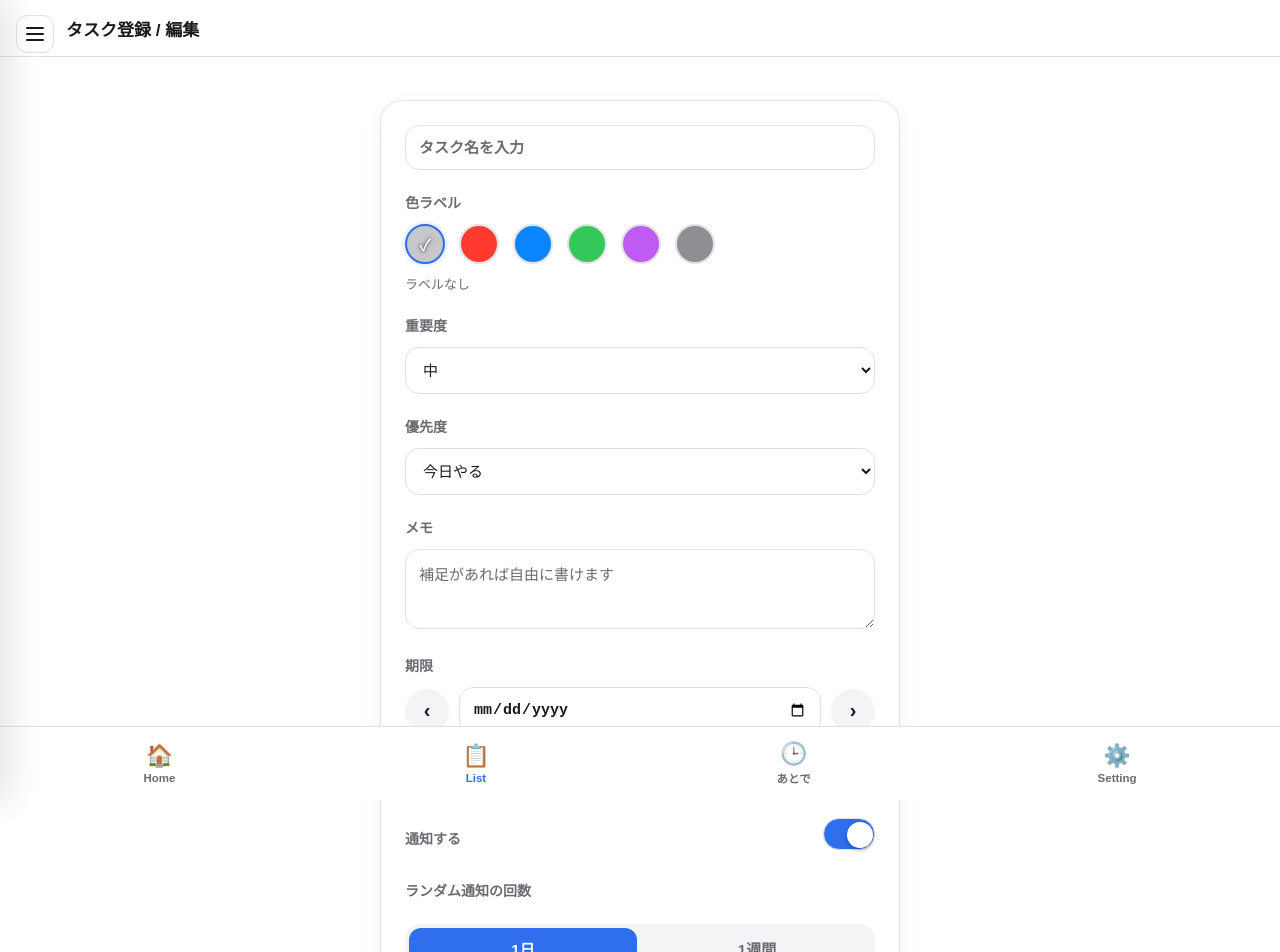
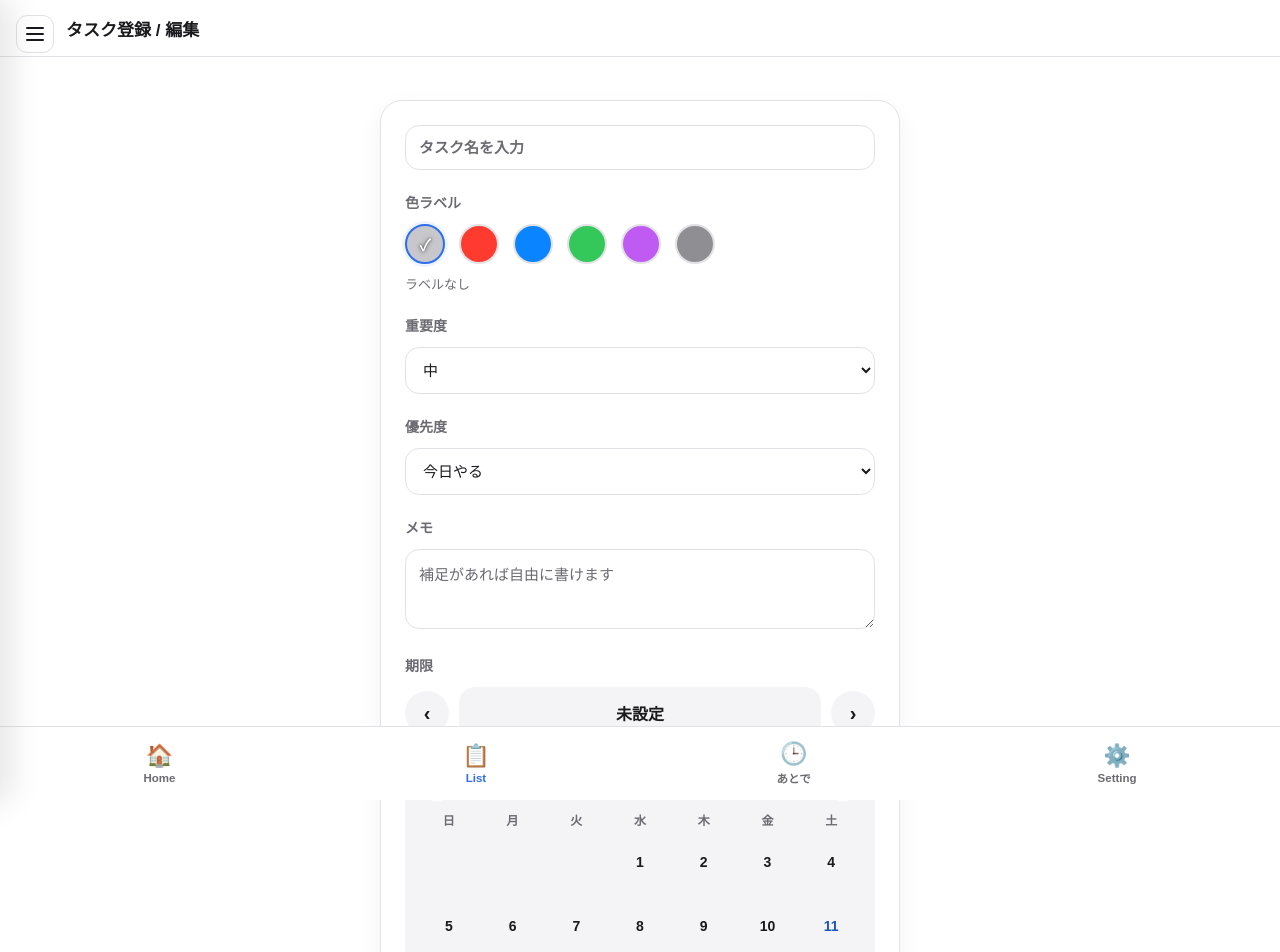
Before and after one commit to cocoa724617-lab/reminder-project-special, a React (Vite) app in the folder react-app/: page /tasks/new in a window 1280 px wide. Shown: the top 952 px of the page. Built offline with nearby package versions, Linux system fonts and the light colour scheme; no server answers; the database is empty; sample sign-in values are in the browser's storage.

Commit message:
期限の通知時刻設定、ステータス通常運転中の画像を追加

```diff
--- /dev/null
+++ b/react-app/src/components/CalendarDatePicker.jsx
@@ -0,0 +1,95 @@
+import { useState } from "react";
+
+const WEEKDAY_LABELS = ["日", "月", "火", "水", "木", "金", "土"];
+
+function toDateStr(y, m, d) {
+  return `${y}-${String(m).padStart(2, "0")}-${String(d).padStart(2, "0")}`;
+}
+
+function parseDateStr(value) {
+  const match = String(value || "").match(/^(\d{4})-(\d{2})-(\d{2})$/);
+  if (!match) return null;
+  return { y: Number(match[1]), m: Number(match[2]), d: Number(match[3]) };
+}
+
+// 常時表示のカレンダーグリッドから日付を選ぶ。valueは"YYYY-MM-DD"、onChangeにも同形式で返す。
+function CalendarDatePicker({ value, onChange }) {
+  const today = new Date();
+  const parsedValue = parseDateStr(value);
+  const initial = parsedValue || { y: today.getFullYear(), m: today.getMonth() + 1 };
+  const [viewYear, setViewYear] = useState(initial.y);
+  const [viewMonth, setViewMonth] = useState(initial.m);
+  const [syncedValue, setSyncedValue] = useState(value);
+
+  // 外部操作(前日/翌日ボタンなど)でvalueが変わった時だけ表示月を選択日に合わせる
+  if (value !== syncedValue) {
+    setSyncedValue(value);
+    if (parsedValue) {
+      setViewYear(parsedValue.y);
+      setViewMonth(parsedValue.m);
+    }
+  }
+
+  function shiftMonth(delta) {
+    let m = viewMonth + delta;
+    let y = viewYear;
+    if (m < 1) {
+      m = 12;
+      y -= 1;
+    } else if (m > 12) {
+      m = 1;
+      y += 1;
+    }
+    setViewYear(y);
+    setViewMonth(m);
+  }
+
+  const firstWeekday = new Date(viewYear, viewMonth - 1, 1).getDay();
+  const daysInMonth = new Date(viewYear, viewMonth, 0).getDate();
+  const todayStr = toDateStr(today.getFullYear(), today.getMonth() + 1, today.getDate());
+
+  const cells = [];
+  for (let i = 0; i < firstWeekday; i++) cells.push(null);
+  for (let day = 1; day <= daysInMonth; day++) cells.push(day);
+
+  return (
+    <div className="calendar-picker">
+      <div className="calendar-picker-header">
+        <button type="button" className="calendar-nav-button" aria-label="前の月" onClick={() => shiftMonth(-1)}>
+          ‹
+        </button>
+        <span className="calendar-picker-title">
+          {viewYear}年{viewMonth}月
+        </span>
+        <button type="button" className="calendar-nav-button" aria-label="次の月" onClick={() => shiftMonth(1)}>
+          ›
+        </button>
+      </div>
+      <div className="calendar-picker-weekdays">
+        {WEEKDAY_LABELS.map((label) => (
+          <span key={label}>{label}</span>
+        ))}
+      </div>
+      <div className="calendar-picker-grid">
+        {cells.map((day, index) => {
+          if (day === null) return <span key={`blank-${index}`} className="calendar-day is-empty" />;
+          const dateStr = toDateStr(viewYear, viewMonth, day);
+          const isSelected = dateStr === value;
+          const isToday = dateStr === todayStr;
+          return (
+            <button
+              key={dateStr}
+              type="button"
+              className={`calendar-day${isSelected ? " is-selected" : ""}${isToday ? " is-today" : ""}`}
+              onClick={() => onChange(dateStr)}
+            >
+              {day}
+            </button>
+          );
+        })}
+      </div>
+    </div>
+  );
+}
+
+export default CalendarDatePicker;
--- /dev/null
+++ b/react-app/src/components/TimeSelect.jsx
@@ -0,0 +1,41 @@
+function pad2(n) {
+  return String(n).padStart(2, "0");
+}
+
+function parseTimeStr(value) {
+  const match = String(value || "").match(/^(\d{1,2}):(\d{1,2})$/);
+  if (!match) return { hour: 9, minute: 0 };
+  return { hour: Math.min(23, Number(match[1])), minute: Math.min(59, Number(match[2])) };
+}
+
+// 時・分をそれぞれ独立したselectで選ぶ。ブラウザ標準のtime inputだと
+// (特にモバイルの時計UIで)分単位の細かい選択がしづらいため、確実に1分刻みで選べるようにする。
+function TimeSelect({ value, onChange }) {
+  const { hour, minute } = parseTimeStr(value);
+
+  function update(nextHour, nextMinute) {
+    onChange(`${pad2(nextHour)}:${pad2(nextMinute)}`);
+  }
+
+  return (
+    <div className="time-select">
+      <select aria-label="時" value={hour} onChange={(event) => update(Number(event.target.value), minute)}>
+        {Array.from({ length: 24 }, (_, h) => (
+          <option key={h} value={h}>
+            {pad2(h)}
+          </option>
+        ))}
+      </select>
+      <span className="time-select-colon">:</span>
+      <select aria-label="分" value={minute} onChange={(event) => update(hour, Number(event.target.value))}>
+        {Array.from({ length: 60 }, (_, m) => (
+          <option key={m} value={m}>
+            {pad2(m)}
+          </option>
+        ))}
+      </select>
+    </div>
+  );
+}
+
+export default TimeSelect;
--- a/react-app/src/pages/HomePage.jsx
+++ b/react-app/src/pages/HomePage.jsx
@@ -26,7 +26,7 @@ function getReminderLabel(task) {
     return `ランダム通知・${freqLabel}`;
   }
   if (task.dueDate || task.date) {
-    return `期限：${task.dueDate || task.date}`;
+    return `期限：${task.dueDate || task.date}${task.dueTime ? " " + task.dueTime : ""}`;
   }
   return "日時未設定";
 }
--- a/react-app/src/pages/TaskFormPage.jsx
+++ b/react-app/src/pages/TaskFormPage.jsx
@@ -5,6 +5,8 @@ import { useTask, useLabelNames } from "../hooks/useTasks.js";
 import { useFcmToken } from "../hooks/useFcmToken.js";
 import { saveTask, deleteTask, saveFixedReminders, clearFixedReminders } from "../services/taskService.js";
 import { TASK_LABELS, getTaskLabel, normalizeImportance, normalizeUrgency } from "../utils/taskLabels.js";
+import CalendarDatePicker from "../components/CalendarDatePicker.jsx";
+import TimeSelect from "../components/TimeSelect.jsx";
 
 function clampFrequencyCount(value) {
   const parsed = parseInt(value, 10);
@@ -34,6 +36,8 @@ const emptyFormState = {
   urgency: "today",
   description: "",
   dueDate: "",
+  dueTimeEnabled: false,
+  dueTime: "18:00",
   repeatEnabled: false,
   repeatFrequency: "weekly",
   notifyEnabled: true,
@@ -54,6 +58,8 @@ function buildFormFromTask(existingTask) {
     urgency: normalizeUrgency(existingTask.urgency),
     description: existingTask.description || existingTask.memo || "",
     dueDate: existingTask.dueDate || existingTask.date || "",
+    dueTimeEnabled: !!existingTask.dueTime,
+    dueTime: existingTask.dueTime || "18:00",
     repeatEnabled: !!existingTask.repeat && existingTask.repeat !== "none",
     repeatFrequency: existingTask.repeat && existingTask.repeat !== "none" ? existingTask.repeat : "weekly",
     notifyEnabled: existingTask.enabled !== false,
@@ -151,6 +157,7 @@ function TaskFormPage() {
       urgency: form.urgency,
       color: form.color,
       dueDate: form.dueDate || null,
+      dueTime: form.dueTimeEnabled ? form.dueTime : null,
       repeat: form.repeatEnabled ? form.repeatFrequency : "none",
       fixedReminders: completeFixedReminders,
     };
@@ -257,16 +264,29 @@ function TaskFormPage() {
             <button type="button" className="due-side-button" aria-label="前日" onClick={() => shiftDueDate(-1)}>
               ‹
             </button>
-            <input
-              type="date"
-              className="due-date-button"
-              value={form.dueDate}
-              onChange={(event) => updateField("dueDate", event.target.value)}
-            />
+            <span className="due-date-value">{form.dueDate || "未設定"}</span>
             <button type="button" className="due-side-button" aria-label="翌日" onClick={() => shiftDueDate(1)}>
               ›
             </button>
           </div>
+          <CalendarDatePicker value={form.dueDate} onChange={(dateStr) => updateField("dueDate", dateStr)} />
+
+          <div className="modal-field-row due-time-toggle-row">
+            <span className="modal-field-label">時刻を指定する</span>
+            <label className="ios-toggle">
+              <input
+                type="checkbox"
+                checked={form.dueTimeEnabled}
+                onChange={(event) => updateField("dueTimeEnabled", event.target.checked)}
+              />
+              <span className="ios-toggle-track">
+                <span className="ios-toggle-thumb"></span>
+              </span>
+            </label>
+          </div>
+          {form.dueTimeEnabled && (
+            <TimeSelect value={form.dueTime} onChange={(timeStr) => updateField("dueTime", timeStr)} />
+          )}
         </div>
 
         <div className="modal-field modal-field-row">
@@ -350,16 +370,12 @@ function TaskFormPage() {
           <span className="modal-field-label">この日時に必ず通知する</span>
           <div className="fixed-reminder-list">
             {form.fixedReminders.map((reminder, index) => (
-              <div className="fixed-reminder-row" key={index}>
-                <input
-                  type="date"
-                  value={reminder.date}
-                  onChange={(event) => updateFixedReminder(index, "date", event.target.value)}
-                />
-                <input
-                  type="time"
+              <div className="fixed-reminder-card" key={index}>
+                <div className="fixed-reminder-row">
+                  <span className="fixed-reminder-value">{reminder.date || "日付未選択"}</span>
+                  <TimeSelect
                     value={reminder.time}
-                  onChange={(event) => updateFixedReminder(index, "time", event.target.value)}
+                    onChange={(timeStr) => updateFixedReminder(index, "time", timeStr)}
                   />
                   <button
                     type="button"
@@ -369,6 +385,11 @@ function TaskFormPage() {
                   >
                     ×
                   </button>
+                </div>
+                <CalendarDatePicker
+                  value={reminder.date}
+                  onChange={(dateStr) => updateFixedReminder(index, "date", dateStr)}
+                />
               </div>
             ))}
           </div>
--- a/react-app/src/styles/global.css
+++ b/react-app/src/styles/global.css
@@ -1085,19 +1085,128 @@ input.modal-name-input:focus {
   background-color: var(--border);
 }
 
-input.due-date-button {
+.due-time-toggle-row {
+  margin-top: 14px;
+}
+
+.due-date-value {
   flex: 1;
-  min-width: 0;
-  max-width: none;
-  width: auto;
+  text-align: center;
   border-radius: 16px;
-  border: none;
   background-color: var(--surface-alt);
   color: var(--text);
   font-size: 16px;
   font-weight: 600;
   padding: 14px;
-  margin: 0;
+}
+
+.calendar-picker {
+  margin-top: 12px;
+  padding: 14px;
+  border-radius: 18px;
+  background-color: var(--surface-alt);
+}
+
+.calendar-picker-header {
+  display: flex;
+  align-items: center;
+  justify-content: space-between;
+  margin-bottom: 10px;
+}
+
+.calendar-picker-title {
+  font-size: 15px;
+  font-weight: 700;
+  color: var(--text);
+}
+
+.calendar-nav-button {
+  width: 36px;
+  height: 36px;
+  min-width: 0;
+  max-width: none;
+  flex-shrink: 0;
+  border-radius: 50%;
+  border: none;
+  background-color: var(--surface);
+  color: var(--text);
+  font-size: 18px;
+  cursor: pointer;
+  margin: 0;
+  padding: 0;
+}
+
+.calendar-nav-button:hover {
+  background-color: var(--border);
+}
+
+.calendar-picker-weekdays,
+.calendar-picker-grid {
+  display: grid;
+  grid-template-columns: repeat(7, 1fr);
+  gap: 4px;
+}
+
+.calendar-picker-weekdays {
+  margin-bottom: 4px;
+  text-align: center;
+  font-size: 12px;
+  font-weight: 600;
+  color: var(--text-dim);
+}
+
+.calendar-day {
+  aspect-ratio: 1;
+  width: 100%;
+  min-width: 0;
+  max-width: none;
+  margin: 0;
+  padding: 0;
+  border: none;
+  border-radius: 12px;
+  background: transparent;
+  color: var(--text);
+  font-size: 14px;
+  cursor: pointer;
+}
+
+.calendar-day.is-empty {
+  cursor: default;
+}
+
+.calendar-day:not(.is-empty):hover {
+  background-color: var(--border);
+}
+
+.calendar-day.is-today {
+  font-weight: 700;
+  color: var(--accent-dark);
+}
+
+.calendar-day.is-selected {
+  background-color: var(--accent);
+  color: var(--accent-contrast);
+}
+
+.time-select {
+  display: flex;
+  align-items: center;
+  gap: 4px;
+}
+
+.time-select select {
+  width: auto;
+  padding: 10px;
+  border-radius: 12px;
+  border: none;
+  background-color: var(--surface-alt);
+  color: var(--text);
+  font-size: 14px;
+}
+
+.time-select-colon {
+  font-weight: 700;
+  color: var(--text-dim);
 }
 
 .ios-toggle {
@@ -1245,27 +1354,32 @@ input.due-date-button {
 .fixed-reminder-list {
   display: flex;
   flex-direction: column;
-  gap: 10px;
+  gap: 16px;
   margin-bottom: 12px;
 }
 
+.fixed-reminder-card {
+  padding: 12px;
+  border-radius: 18px;
+  background-color: var(--surface);
+  border: 1px solid var(--border);
+}
+
 .fixed-reminder-row {
   display: flex;
   align-items: center;
   gap: 8px;
 }
 
-.fixed-reminder-row input[type="date"],
-.fixed-reminder-row input[type="time"] {
-  width: auto;
+.fixed-reminder-value {
   flex: 1;
   min-width: 0;
   padding: 12px;
   border-radius: 14px;
-  border: none;
   background-color: var(--surface-alt);
   color: var(--text);
   font-size: 14px;
+  text-align: center;
 }
 
 .fixed-reminder-remove {
--- a/react-app/src/utils/dateUtils.js
+++ b/react-app/src/utils/dateUtils.js
@@ -24,6 +24,20 @@ export function formatDateTimeJa(value, emptyLabel = "未定") {
   return `${date.getFullYear()}年${date.getMonth() + 1}月${date.getDate()}日 ${hh}:${mm}`;
 }
 
+// dueDate("YYYY-MM-DD")とdueTime("HH:MM")を組み合わせてローカル時刻のDateを作る。
+// new Date(`${dueDate}T${dueTime}`)は形式次第でUTC/ローカルの解釈がぶれるため、年月日時分を明示して構築する。
+export function combineDueDateTime(dueDateStr, dueTimeStr) {
+  const dateMatch = String(dueDateStr || "").match(/^(\d{4})-(\d{2})-(\d{2})$/);
+  if (!dateMatch) return null;
+
+  const timeMatch = String(dueTimeStr || "").match(/^(\d{1,2}):(\d{1,2})$/);
+  const hour = timeMatch ? Number(timeMatch[1]) : 0;
+  const minute = timeMatch ? Number(timeMatch[2]) : 0;
+
+  const [, y, m, d] = dateMatch;
+  return new Date(Number(y), Number(m) - 1, Number(d), hour, minute);
+}
+
 export function isSameDay(a, b) {
   return a.getFullYear() === b.getFullYear() && a.getMonth() === b.getMonth() && a.getDate() === b.getDate();
 }
--- a/react-app/src/utils/taskLabels.js
+++ b/react-app/src/utils/taskLabels.js
@@ -1,7 +1,7 @@
 // 既存 task-labels.js の色ラベル定義・正規化ロジックの移植。
 // 元ファイルはモジュールスコープの customLabelNames を setCustomLabelNames() で書き換える設計だが、
 // Reactの再レンダリングとは相性が悪いため、customLabelNames は引数として明示的に渡す形にしている。
-import { toDate } from "./dateUtils.js";
+import { toDate, combineDueDateTime } from "./dateUtils.js";
 
 export const TASK_LABELS = {
   none: { name: "ラベルなし", color: "#c7c7cc" },
@@ -64,7 +64,7 @@ export function getRepeatCycleStatus(task, now = new Date()) {
   if (!isRepeatingTask(task)) return null;
   if (!task.lastCompletedAt) return null;
 
-  const nextDueDate = toDate(task.dueDate);
+  const nextDueDate = task.dueTime ? combineDueDateTime(task.dueDate, task.dueTime) : toDate(task.dueDate);
   if (!nextDueDate) return null;
 
   const currentDate = toDate(now) || new Date();
--- a/react-app/src/utils/userStatusUtils.js
+++ b/react-app/src/utils/userStatusUtils.js
@@ -1,6 +1,6 @@
 // 既存 user-status.js の verbatim 移植。
 // 画像パスは react-app/public/assets/status/ にコピー済みの静的アセットを指す。
-import { startOfWeek } from "./dateUtils.js";
+import { startOfWeek, combineDueDateTime } from "./dateUtils.js";
 
 const RECENT_DAYS = 7;
 const WEEKDAY_LABELS = ["日", "月", "火", "水", "木", "金", "土"];
@@ -51,7 +51,7 @@ export const STATUS_DEFINITIONS = {
   normalMode: {
     key: "normalMode",
     name: "通常運転中",
-    image: "",
+    image: "/assets/status/normal_mode.png",
     description: "少しずつタスクを進めていきましょう。",
   },
 };
@@ -125,6 +125,10 @@ function getRegisteredDate(task) {
 }
 
 function getDueDate(task) {
+  if (task && task.dueDate && task.dueTime) {
+    const combined = combineDueDateTime(task.dueDate, task.dueTime);
+    if (combined) return combined;
+  }
   return firstDateFrom(task, ["dueDate", "notifyDate", "time"]);
 }
 
```
Also changed, not shown: react-app/src/components/NotificationTimeSettings.jsx (+6 -9 lines), react-app/src/components/TaskCard.jsx (+5 -2 lines), react-app/public/assets/status/normal_mode.png (added), 1 other file (tests, documents, lock files or other folders). Lines whose indentation alone changed are shown as unchanged.
